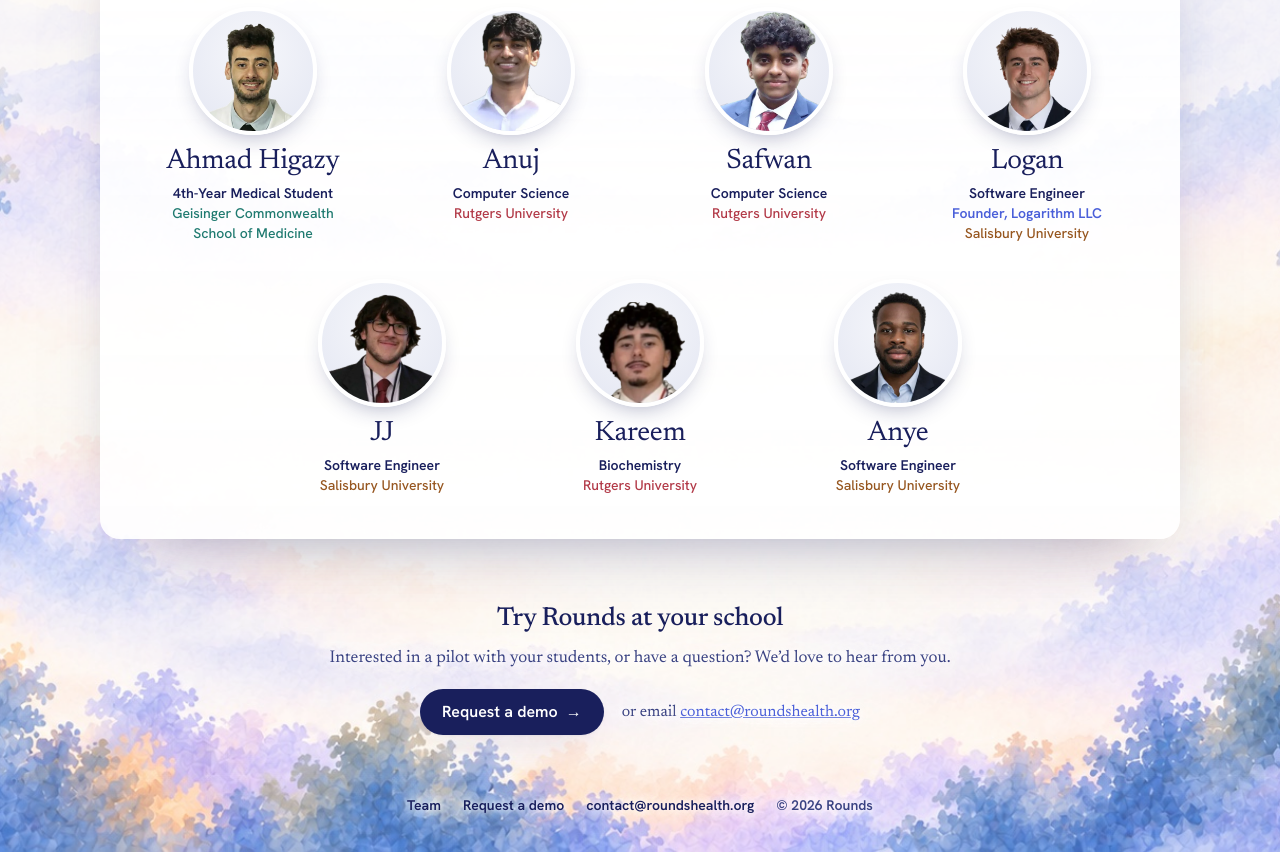
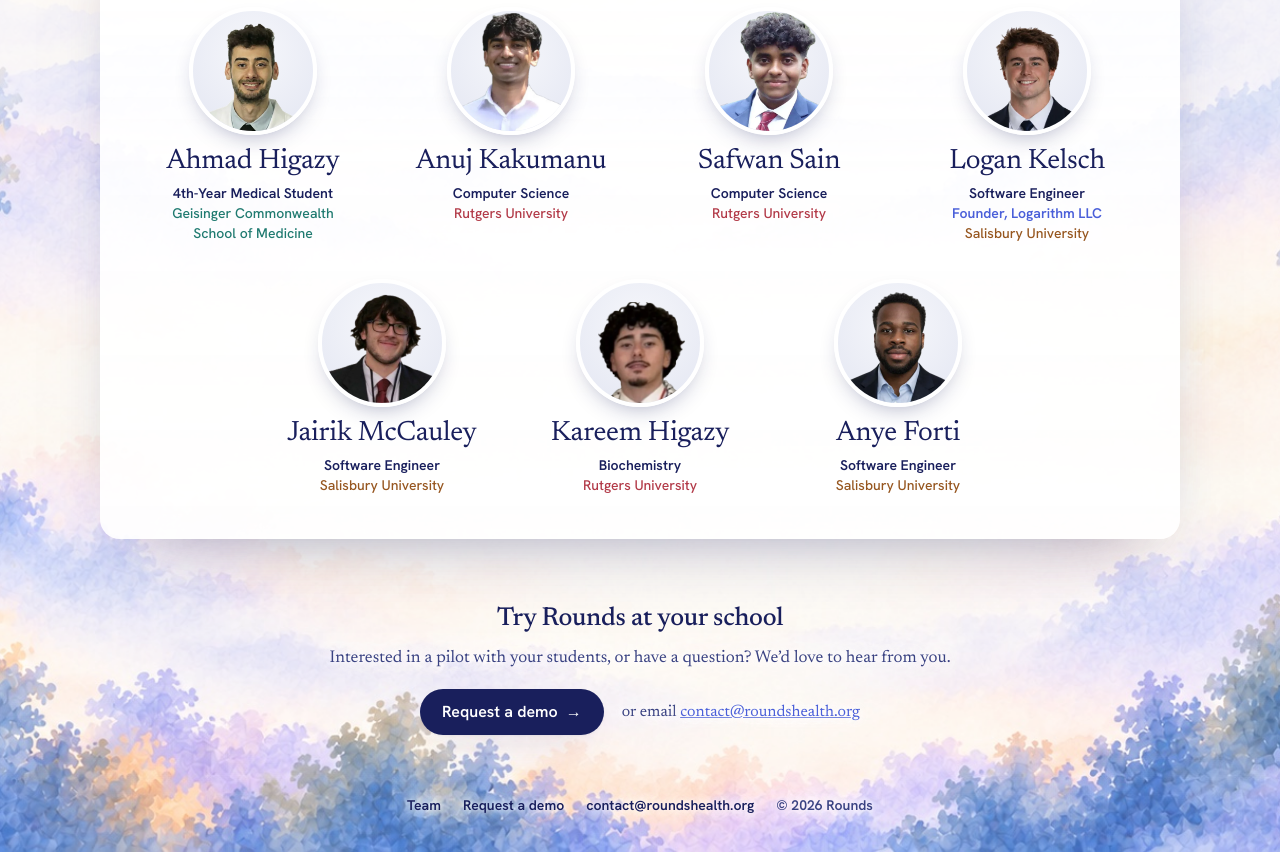
Before and after one commit to rounds-app/rounds-landing, a plain HTML site: page index.html in a window 1280 px wide. Shown: the part 2032-2884 px from the top of the page. Drawn offline with Linux system fonts and the light colour scheme.

Commit message:
Team: full names, sized to stay on one line

```diff
--- a/index.html
+++ b/index.html
@@ -15,7 +15,7 @@
     <link rel="preconnect" href="https://fonts.googleapis.com" />
     <link rel="preconnect" href="https://fonts.gstatic.com" crossorigin />
     <link href="https://fonts.googleapis.com/css2?family=Hanken+Grotesk:wght@400;500;600;700&family=Newsreader:ital,opsz,wght@0,6..72,400;0,6..72,500;1,6..72,400&display=swap" rel="stylesheet" />
-    <link rel="stylesheet" href="styles.css?v=20261117p" />
+    <link rel="stylesheet" href="styles.css?v=20261117q" />
   </head>
   <body>
     <header class="hero">
@@ -147,38 +147,38 @@
             </li>
             <li class="member">
               <span class="photo"><img src="assets/team/anuj.webp" width="480" height="480" alt="" style="transform: scale(1.3); transform-origin: 50% 22%" loading="lazy" /></span>
-              <span class="name">Anuj</span>
+              <span class="name">Anuj Kakumanu</span>
               <span class="role">Computer Science</span>
               <span class="school rutgers">Rutgers University</span>
             </li>
             <li class="member">
               <span class="photo"><img src="assets/team/safwan.webp" width="480" height="480" alt="" style="transform: scale(1.15); transform-origin: 50% 20%" loading="lazy" /></span>
-              <span class="name">Safwan</span>
+              <span class="name">Safwan Sain</span>
               <span class="role">Computer Science</span>
               <span class="school rutgers">Rutgers University</span>
             </li>
             <li class="member">
               <span class="photo"><img src="assets/team/logan.webp" width="480" height="480" alt="" loading="lazy" /></span>
-              <span class="name">Logan</span>
+              <span class="name">Logan Kelsch</span>
               <span class="role">Software Engineer</span>
               <span class="extra"><span class="nw">Founder,</span> <span class="nw">Logarithm LLC</span></span>
               <span class="school salisbury">Salisbury University</span>
             </li>
             <li class="member">
               <span class="photo"><img src="assets/team/jj.webp" width="480" height="480" alt="" loading="lazy" /></span>
-              <span class="name">JJ</span>
+              <span class="name">Jairik McCauley</span>
               <span class="role">Software Engineer</span>
               <span class="school salisbury">Salisbury University</span>
             </li>
             <li class="member">
               <span class="photo"><img src="assets/team/kareem.webp" width="480" height="480" alt="" style="transform: translateX(7%) scale(0.84); transform-origin: 50% 100%" loading="lazy" /></span>
-              <span class="name">Kareem</span>
+              <span class="name">Kareem Higazy</span>
               <span class="role">Biochemistry</span>
               <span class="school rutgers">Rutgers University</span>
             </li>
             <li class="member">
               <span class="photo"><img src="assets/team/anye.webp" width="480" height="480" alt="" loading="lazy" /></span>
-              <span class="name">Anye</span>
+              <span class="name">Anye Forti</span>
               <span class="role">Software Engineer</span>
               <span class="school salisbury">Salisbury University</span>
             </li>
--- a/styles.css
+++ b/styles.css
@@ -547,6 +547,7 @@ a {
   align-items: center;
   width: calc((100% - 12px) / 2);
   text-align: center;
+  container-type: inline-size;
 }
 
 .nw {
@@ -574,7 +575,10 @@ a {
 }
 
 .member .name {
-  font-size: 24px;
+  /* Full names stay on one line: the size follows the column (longest name is ~6.7em wide). */
+  font-size: 21px;
+  font-size: min(24px, 14cqi);
+  white-space: nowrap;
   line-height: 1.15;
   letter-spacing: -0.3px;
 }
@@ -627,7 +631,7 @@ a {
   }
 
   .member .name {
-    font-size: 28px;
+    font-size: min(28px, 14cqi);
   }
 }
 
```
Also changed, not shown: request-demo.html (+1 -1 lines).
